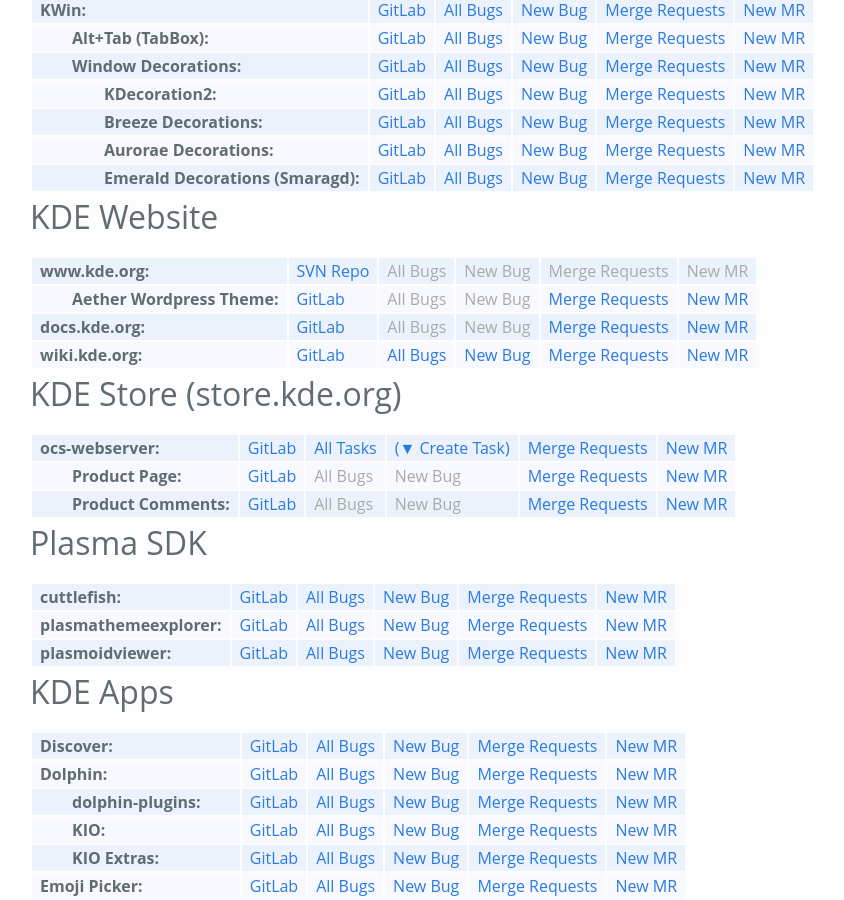
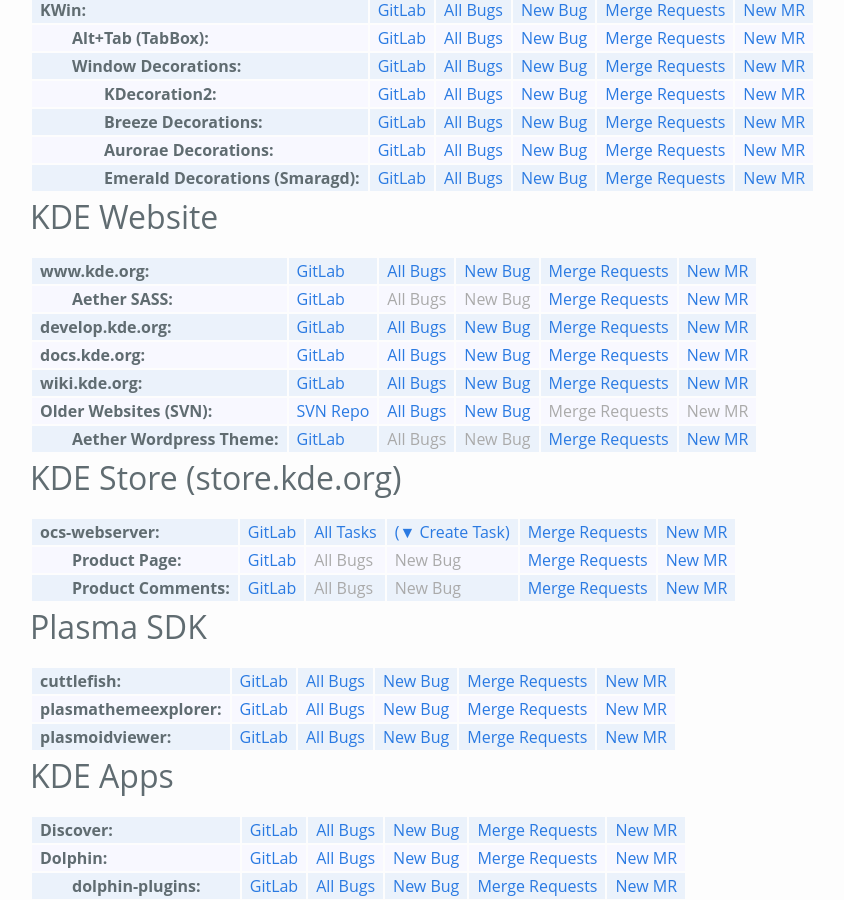
Before and after one commit to Zren/zren.github.io, a Jekyll site: the page built from kde_repos.md, in a window 1280 px wide and 900 px high, scrolled down 2850 px. Shown: the whole window, without its empty margins (0-844 px from the left). Built offline with Jekyll 4.4.1, drawn with Linux system fonts in a browser that asks for light colours; comment, search, counter and statistics services are not loaded.

Commit message:
Update website links

```diff
--- a/kde_repos.md
+++ b/kde_repos.md
@@ -860,14 +860,24 @@
 	<tr>
 		{% include kdeRepo.html
 			repoName='www.kde.org'
-			gitUrl='https://websvn.kde.org/trunk/www/sites/www/'
-		%}
-	</tr>
-	<tr class="indent">
-		{% include kdeRepo.html
-			repoName='Aether Wordpress Theme'
 			gitlabGroup='websites'
-			gitRepo='aether-wordpress'
+			gitRepo='kde-org'
+			product='www.kde.org'
+		%}
+	</tr>
+	<tr class="indent">
+		{% include kdeRepo.html
+			repoName='Aether SASS'
+			gitlabGroup='websites'
+			gitRepo='aether-sass'
+		%}
+	</tr>
+	<tr>
+		{% include kdeRepo.html
+			repoName='develop.kde.org'
+			gitlabGroup='documentation'
+			gitRepo='develop-kde-org'
+			product='docs'
 		%}
 	</tr>
 	<tr>
@@ -883,6 +894,20 @@
 			gitlabGroup='websites'
 			gitRepo='aether-mediawiki'
 			product='KDE%20MediaWiki'
+		%}
+	</tr>
+	<tr>
+		{% include kdeRepo.html
+			repoName='Older Websites (SVN)'
+			gitUrl='https://websvn.kde.org/trunk/www/sites/www/'
+			product='www.kde.org'
+		%}
+	</tr>
+	<tr class="indent">
+		{% include kdeRepo.html
+			repoName='Aether Wordpress Theme'
+			gitlabGroup='websites'
+			gitRepo='aether-wordpress'
 		%}
 	</tr>
 </table>
```
Also changed, not shown: other parts of kde_repos.md (+1 -0 lines).
